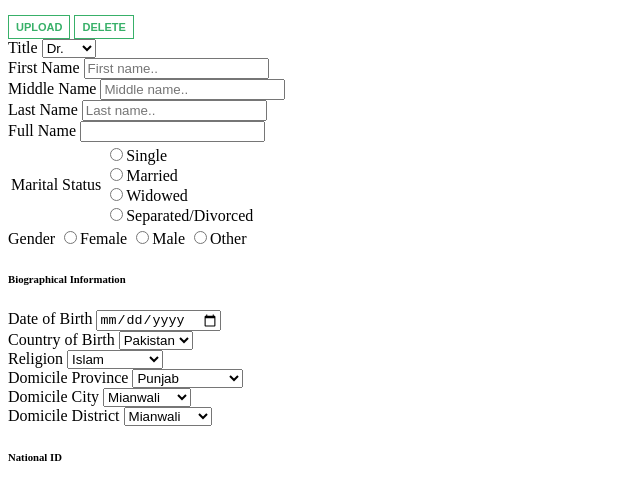
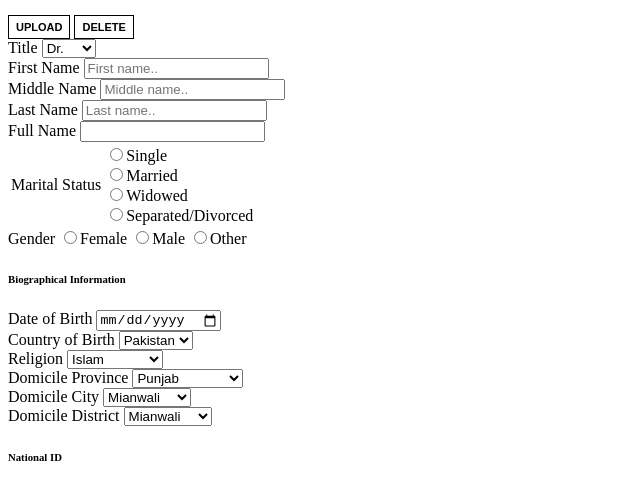
Before and after one commit to kashifraza313233/RegisterationForm, a plain HTML site: page src/HEC Registeration Form/PersonalDetail.html in a window 1280 px wide. Shown: the part 243-728 px from the top of the page, without its empty margins (0-640 px from the left). Drawn offline with Linux system fonts and the light colour scheme.

Commit message:
Update personal.css

```diff
--- a/src/HEC Registeration Form/personal.css
+++ b/src/HEC Registeration Form/personal.css
@@ -13,8 +13,8 @@
     width: 148px;
 }
 #upload_but, #delete_but{
-    color: #38b069;
-    border: 1px solid #38b069;
+    color: black;
+    border: 1px solid black;
     background-color: white;
     padding: 5px 7px 5px;
     font-weight: bold;
```
